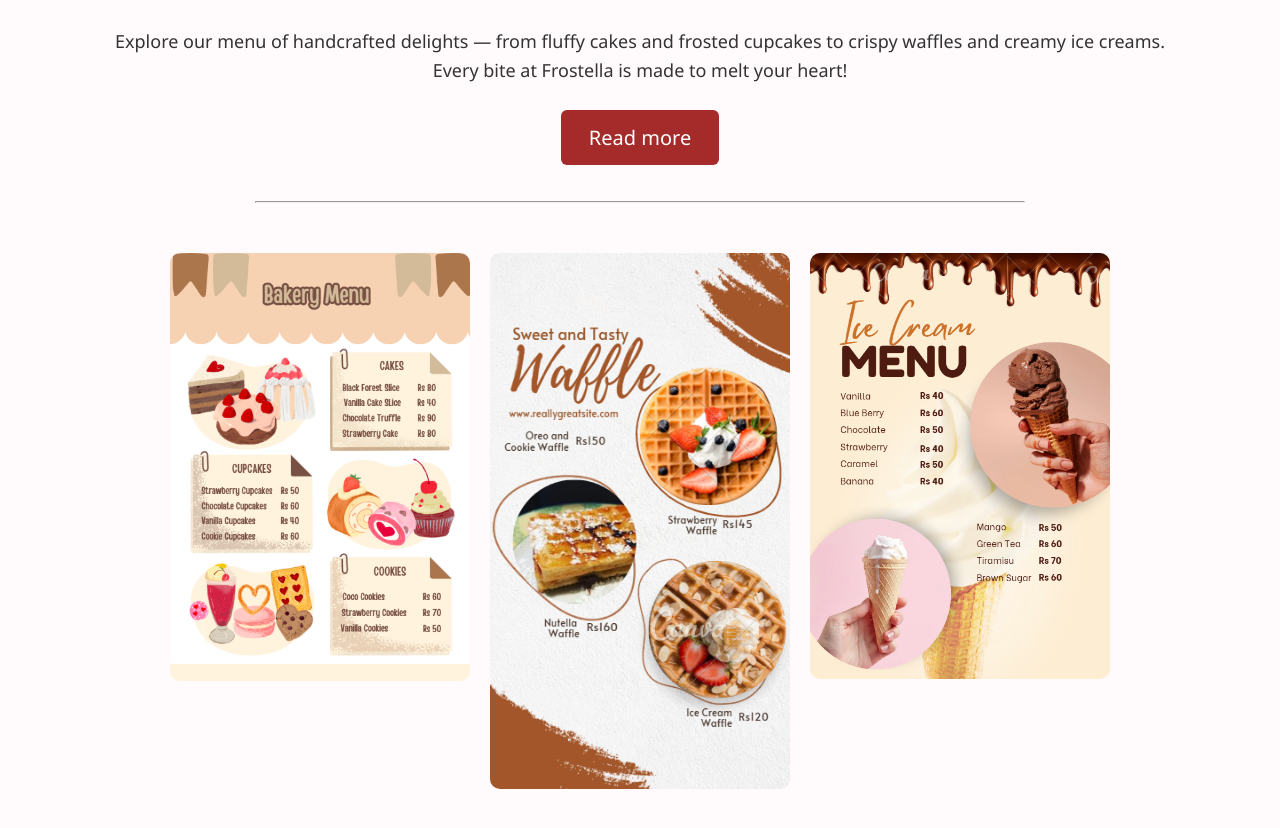
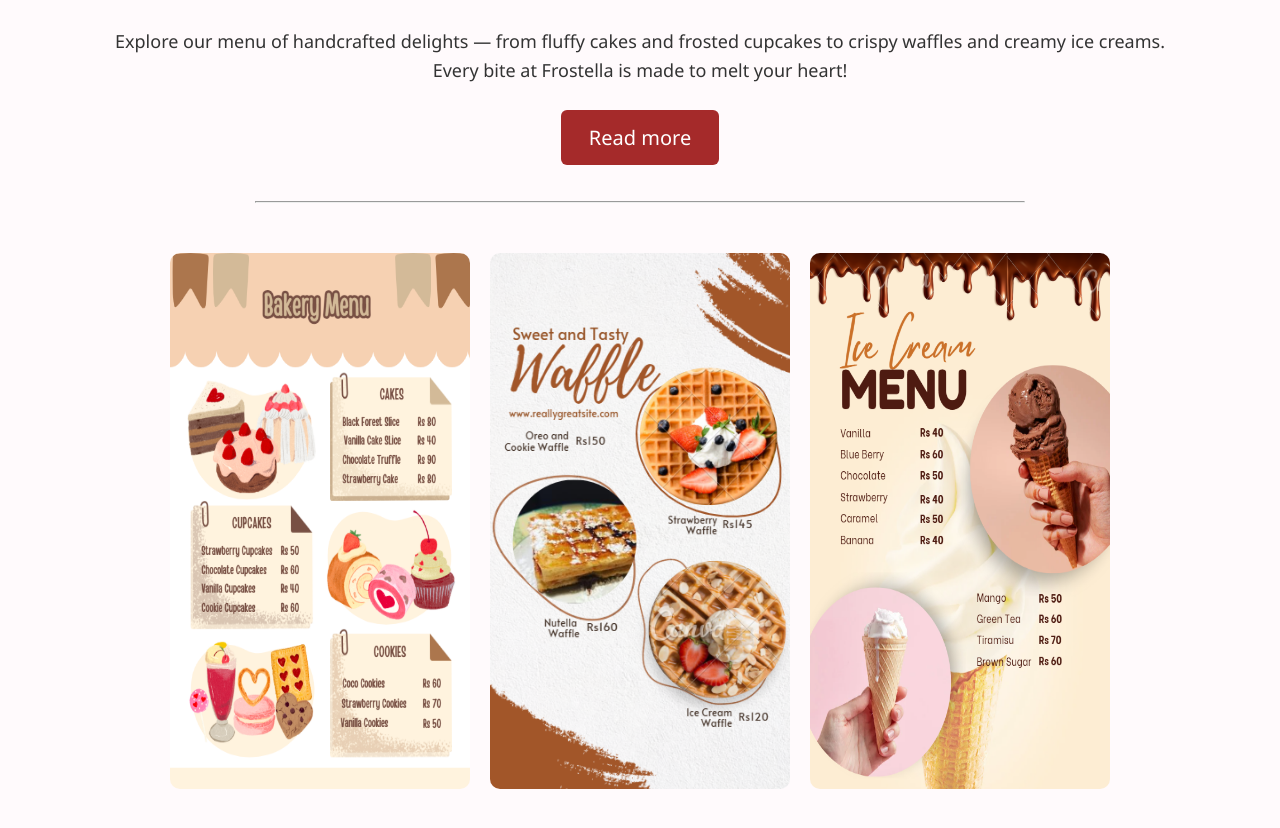
Before and after one commit to Jayagobiga/frostella, a plain HTML site: page menu.html in a window 1280 px wide. Shown: the part 300-1128 px from the top of the page. Drawn offline with Linux system fonts and the light colour scheme.

Commit message:
Update menu.html

```diff
--- a/menu.html
+++ b/menu.html
@@ -69,7 +69,7 @@
     .dessert-images img {
       width: 90%;
       max-width: 300px;
-      height: 50%;
+      height: Auto;
       border-radius: 10px;
     }
 
```
